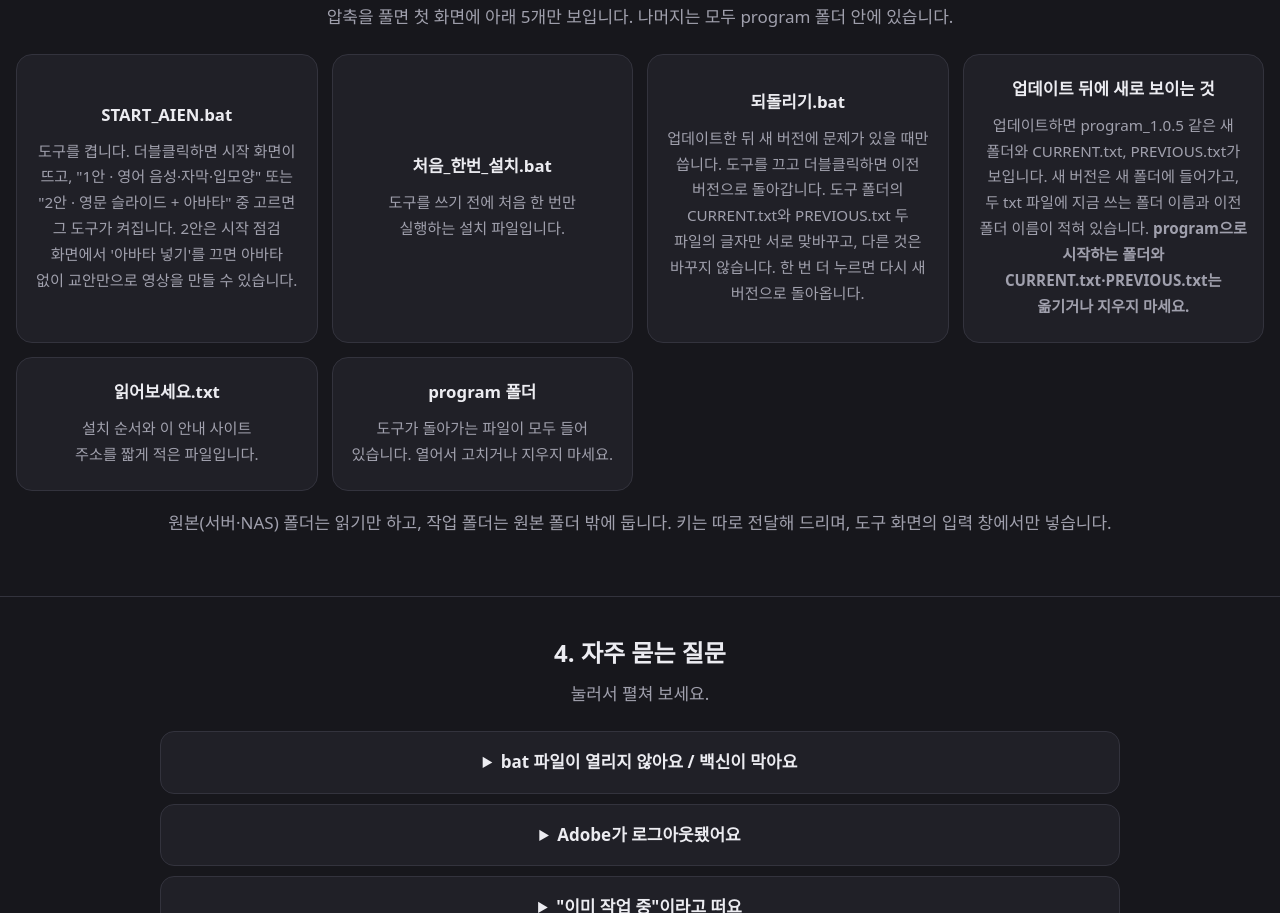
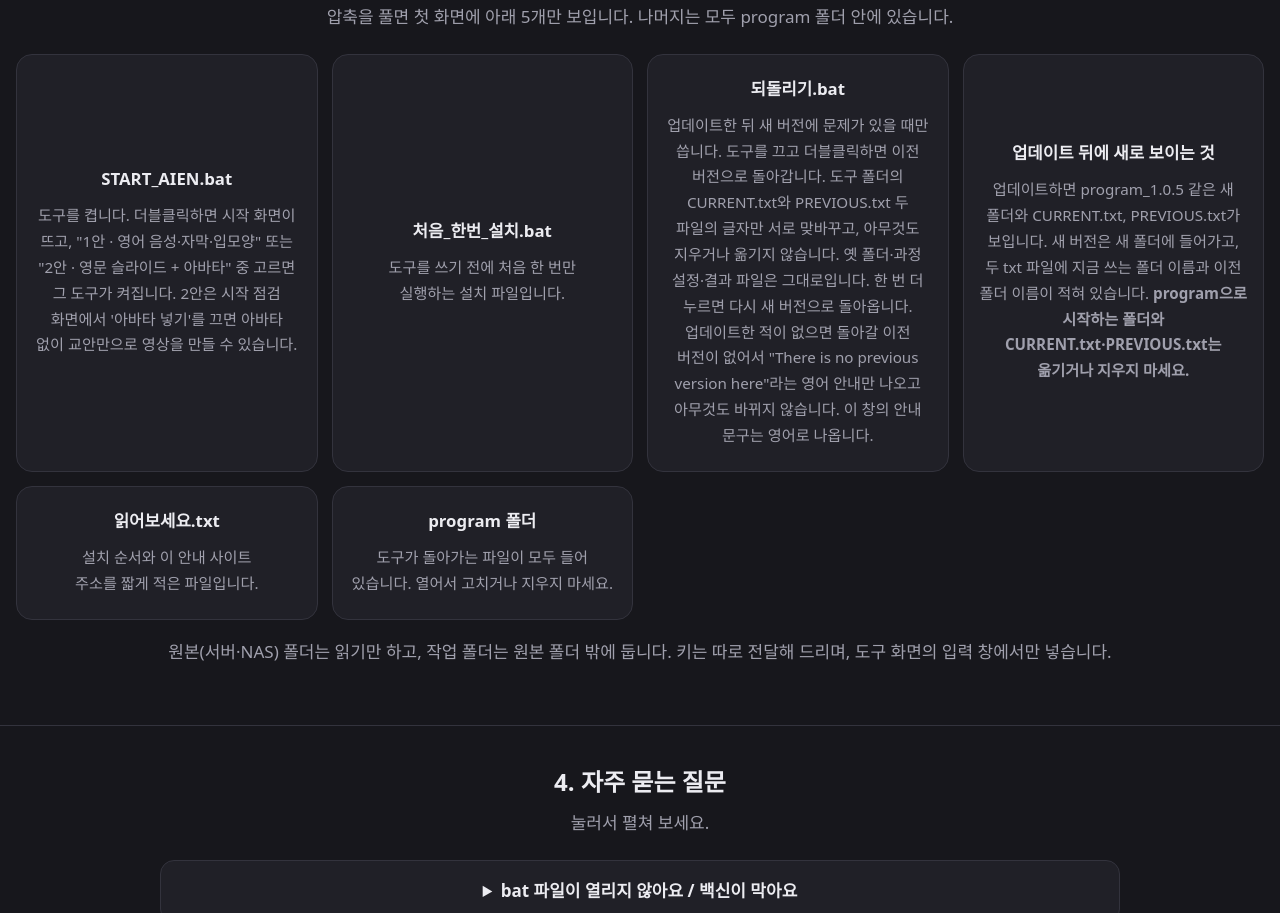
Before and after one commit to nightowl-a11y/lecture-localizer-site, a plain HTML site: page docs/guide.html in a window 1280 px wide. Shown: the part 2878-3791 px from the top of the page. Drawn offline with Linux system fonts and the light colour scheme.

Commit message:
Clarify rollback and update behavior wording for 1.0.5
Co-Authored-By: Claude Sonnet 5.5 <noreply@anthropic.com>

```diff
--- a/docs/guide.html
+++ b/docs/guide.html
@@ -69,7 +69,7 @@
   <div class="grid">
     <div class="card"><h3>START_AIEN.bat</h3><p>도구를 켭니다. 더블클릭하면 시작 화면이 뜨고, "1안 · 영어 음성·자막·입모양" 또는 "2안 · 영문 슬라이드 + 아바타" 중 고르면 그 도구가 켜집니다. 2안은 시작 점검 화면에서 '아바타 넣기'를 끄면 아바타 없이 교안만으로 영상을 만들 수 있습니다.</p></div>
     <div class="card"><h3>처음_한번_설치.bat</h3><p>도구를 쓰기 전에 처음 한 번만 실행하는 설치 파일입니다.</p></div>
-    <div class="card"><h3>되돌리기.bat</h3><p>업데이트한 뒤 새 버전에 문제가 있을 때만 씁니다. 도구를 끄고 더블클릭하면 이전 버전으로 돌아갑니다. 도구 폴더의 CURRENT.txt와 PREVIOUS.txt 두 파일의 글자만 서로 맞바꾸고, 다른 것은 바꾸지 않습니다. 한 번 더 누르면 다시 새 버전으로 돌아옵니다.</p></div>
+    <div class="card"><h3>되돌리기.bat</h3><p>업데이트한 뒤 새 버전에 문제가 있을 때만 씁니다. 도구를 끄고 더블클릭하면 이전 버전으로 돌아갑니다. 도구 폴더의 CURRENT.txt와 PREVIOUS.txt 두 파일의 글자만 서로 맞바꾸고, 아무것도 지우거나 옮기지 않습니다. 옛 폴더·과정 설정·결과 파일은 그대로입니다. 한 번 더 누르면 다시 새 버전으로 돌아옵니다. 업데이트한 적이 없으면 돌아갈 이전 버전이 없어서 "There is no previous version here"라는 영어 안내만 나오고 아무것도 바뀌지 않습니다. 이 창의 안내 문구는 영어로 나옵니다.</p></div>
     <div class="card"><h3>업데이트 뒤에 새로 보이는 것</h3><p>업데이트하면 program_1.0.5 같은 새 폴더와 CURRENT.txt, PREVIOUS.txt가 보입니다. 새 버전은 새 폴더에 들어가고, 두 txt 파일에 지금 쓰는 폴더 이름과 이전 폴더 이름이 적혀 있습니다. <b>program으로 시작하는 폴더와 CURRENT.txt·PREVIOUS.txt는 옮기거나 지우지 마세요.</b></p></div>
     <div class="card"><h3>읽어보세요.txt</h3><p>설치 순서와 이 안내 사이트 주소를 짧게 적은 파일입니다.</p></div>
     <div class="card"><h3>program 폴더</h3><p>도구가 돌아가는 파일이 모두 들어 있습니다. 열어서 고치거나 지우지 마세요.</p></div>
```
Also changed, not shown: docs/download.html (+1 -1 lines).
